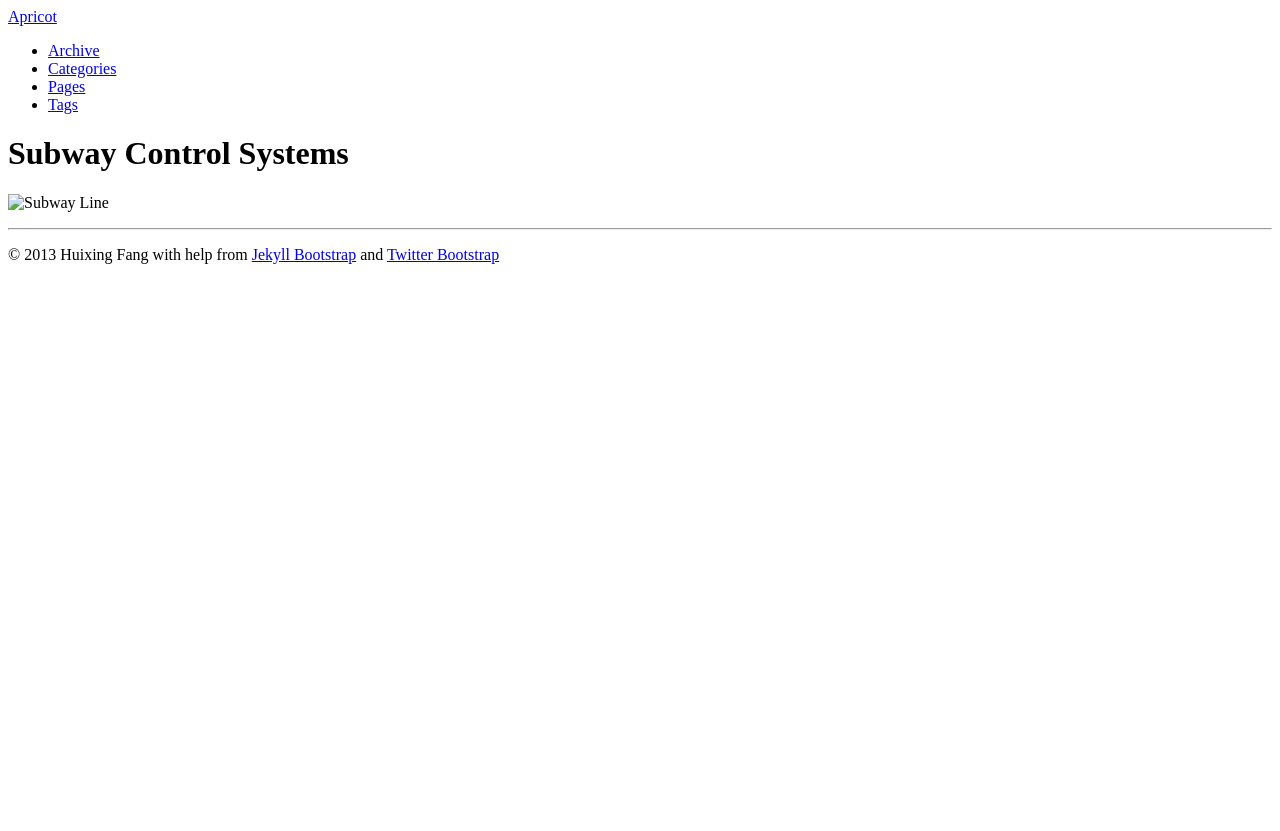
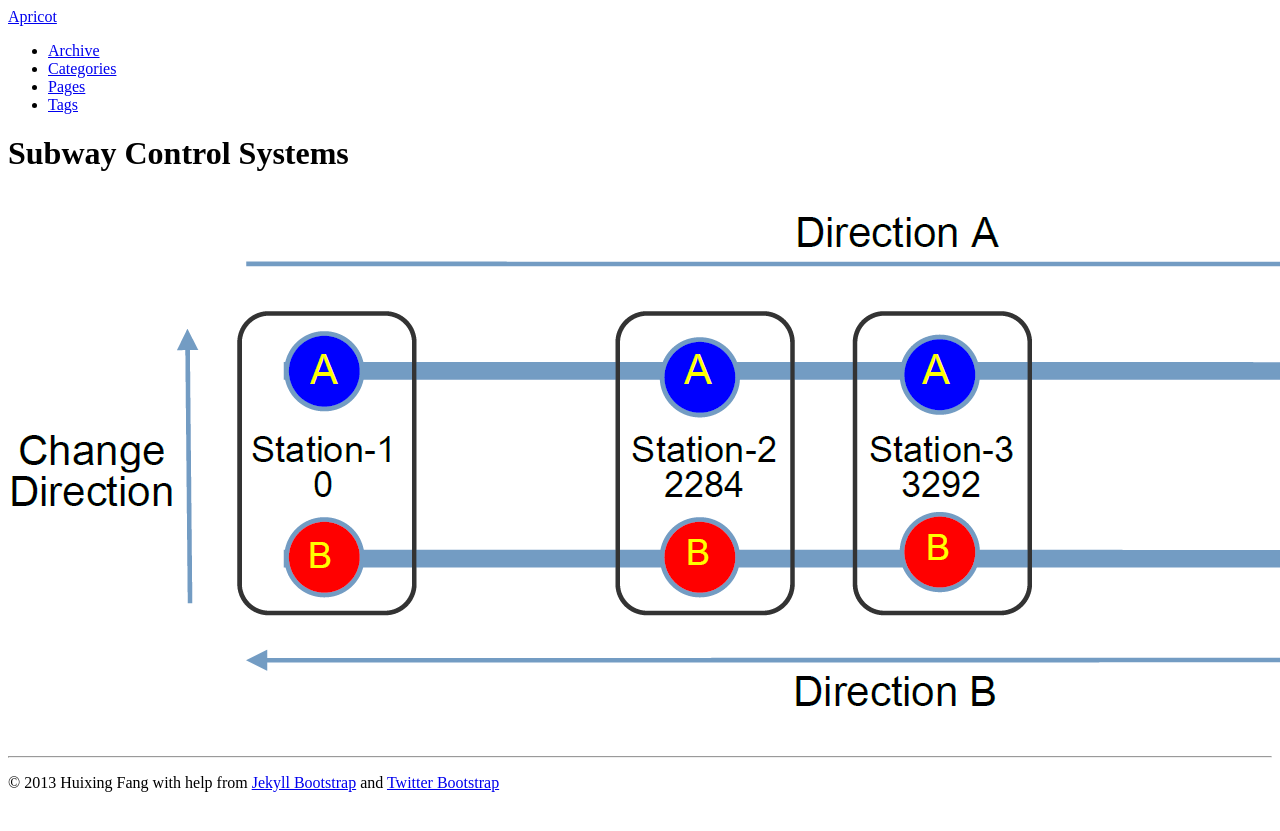
Before and after one commit to fanghuixing/apricot, a Jekyll site: the page built from cases/subway/subwaycontrolsystems.md, in a window 1280 px wide. Shown: the top 831 px of the page. Built offline with Jekyll 4.4.1, drawn with Linux system fonts in a browser that asks for light colours.

Commit message:
add subway image

```diff
--- a/cases/subway/subwaycontrolsystems.md
+++ b/cases/subway/subwaycontrolsystems.md
@@ -4,7 +4,7 @@ title: "Subway Control Systems"
 description: "Subway Control Systems"
 ---
 
-![Subway Line]({ BASE_PATH }/assets/figs/sbwl.png)
+![Subway Line]({{ BASE_PATH }}/assets/figs/sbwl.png)
 
 
 {% include JB/setup %}
```
Also changed, not shown: assets/figs/sbwl.png (added).
